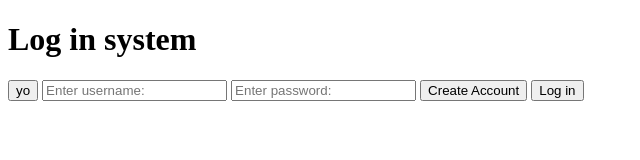
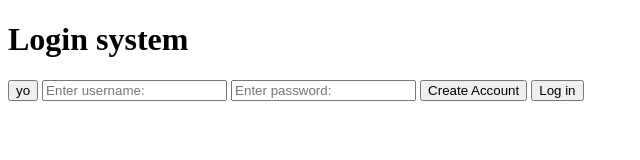
Before and after one commit to malikDev2/log-in-system, a plain HTML site: page frontend/index.html in a window 1280 px wide. Shown: the whole page, without its empty margins (0-640 px from the left). Drawn offline with Linux system fonts and the light colour scheme.

```diff
--- a/frontend/index.html
+++ b/frontend/index.html
@@ -6,7 +6,7 @@
     <title>Document</title>
 </head>
 <body>
-    <h1>Log in system</h1>
+    <h1>Login system</h1>
     <div className = "box">
     <button>yo</button>
     <input type="text" placeholder="Enter username:">
```
Also changed, not shown: 1 other file.
